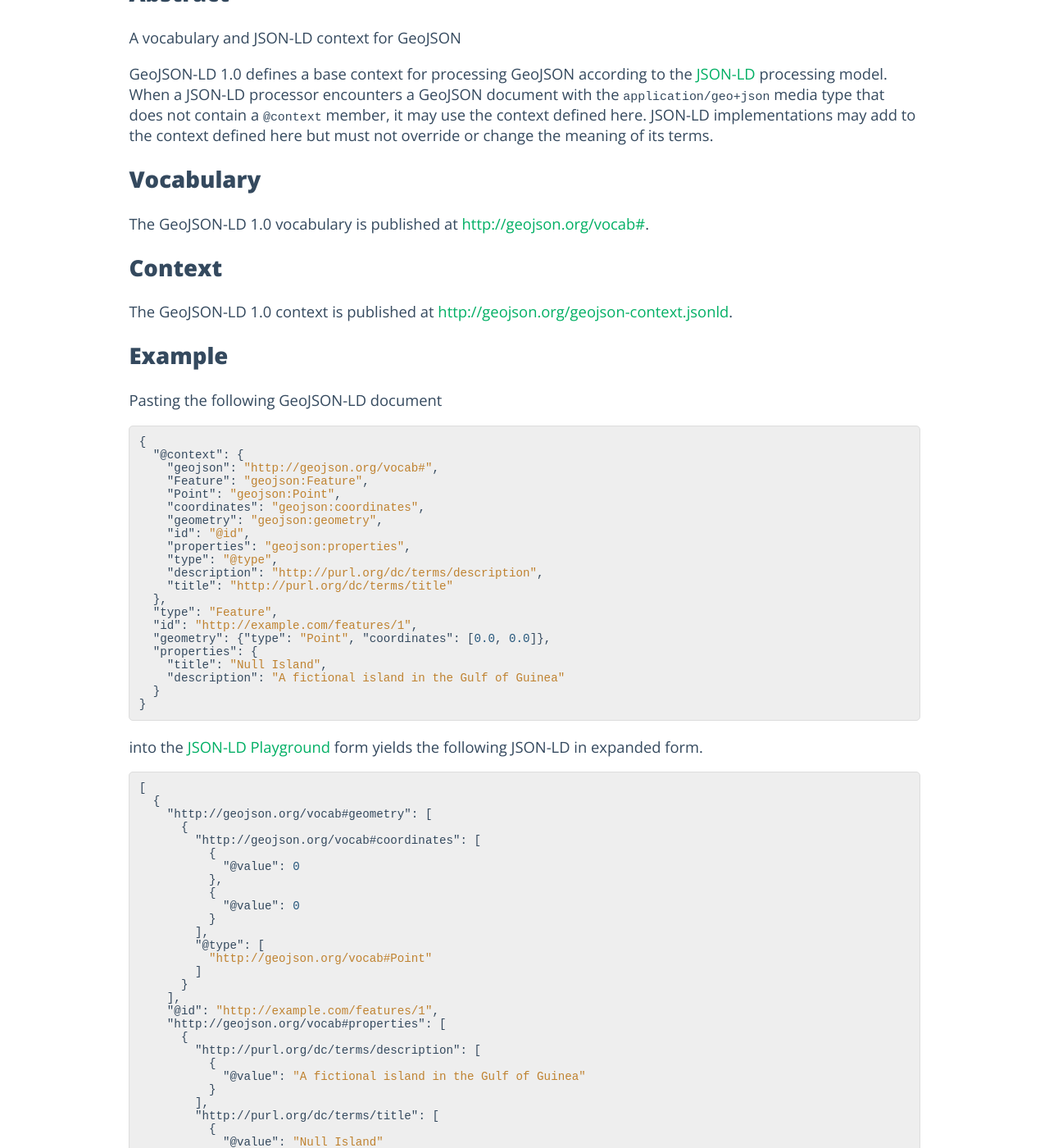
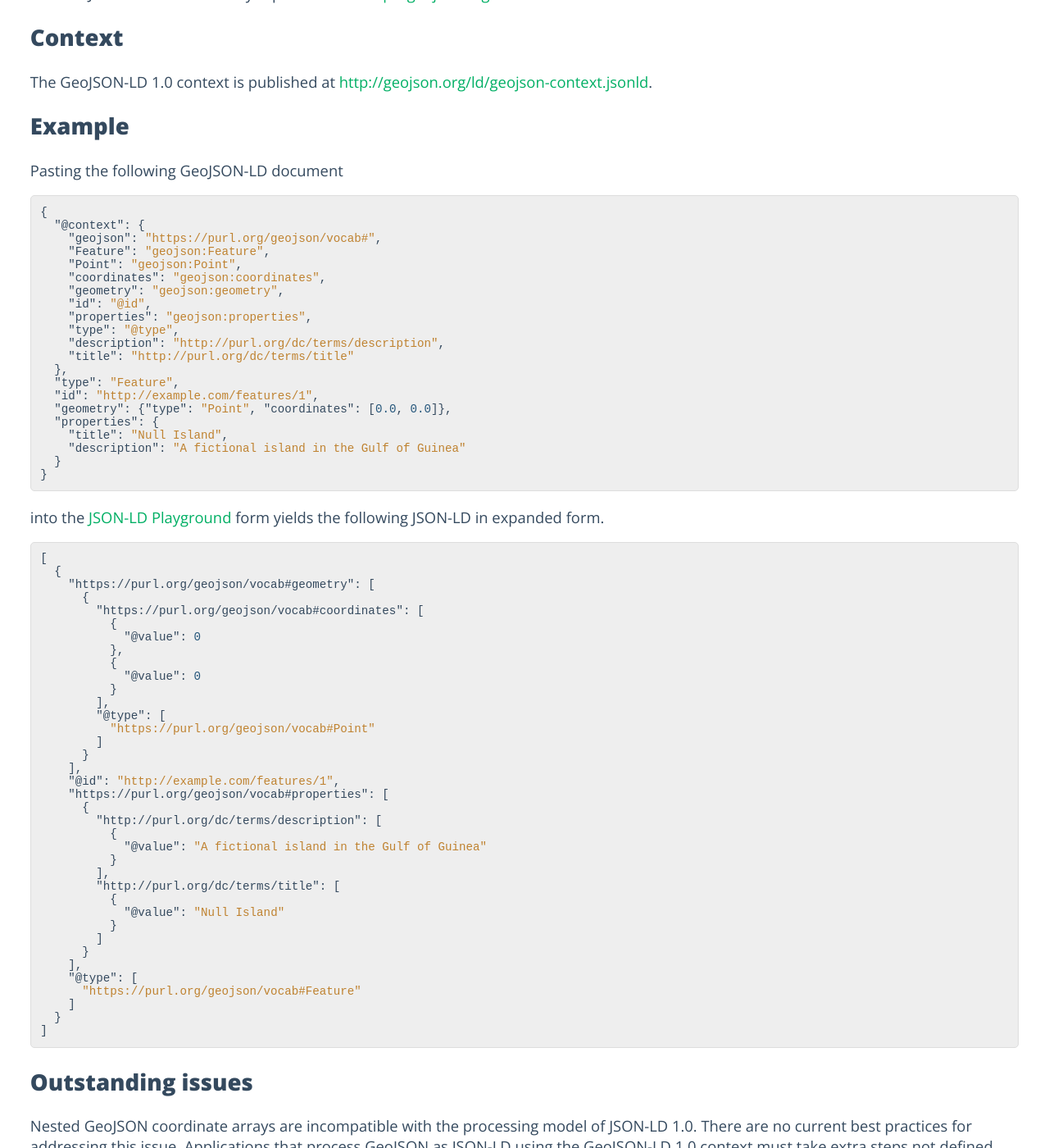
Before and after one commit to geojson/geojson.github.io, a Jekyll site: the page built from ld/index.md, in a window 1280 px wide and 1400 px high, scrolled down 348 px. Shown: the whole window at 82% size. Built offline with Jekyll 4.4.1, drawn with Linux system fonts in a browser that asks for light colours; our own code applies the rules of GitHub Pages for plain Markdown files; Markdown is read by kramdown in place of the engine named in the settings; part of the change alters nothing that is shown; some of the changed text lies outside the part shown.

Commit message:
Move ld index

````diff
--- a/geojson-ld.md
+++ b/ld/index.md
@@ -1,20 +1,7 @@
----
-layout: home
-title: GeoJSON-LD
----
+geojson-ld
+==========
 
-# GeoJSON-LD 1.0
-
-<dl>
-  <dt>Date</dt>
-  <dd>2016-10-14</dd>
-  <dt>Editor</dt>
-  <dd>Sean Gillies, Mapbox</dd>
-  <dt>Repository</dt>
-  <dd>https://github.com/geojson/geojson-ld</dd>
-</dl>
-
-## Abstract
+This document is also published at http://geojson.org/geojson-ld.
 
 A vocabulary and JSON-LD context for GeoJSON
 
@@ -28,12 +15,12 @@ context defined here but must not override or change the meaning of its terms.
 ## Vocabulary
 
 The GeoJSON-LD 1.0 vocabulary is published at
-[http://geojson.org/vocab#](http://geojson.org/vocab#).
+[http://geojson.org/ld/vocab#](http://geojson.org/ld/vocab#).
 
 ## Context
 
 The GeoJSON-LD 1.0 context is published at
-[http://geojson.org/geojson-context.jsonld](http://geojson.org/geojson-context.jsonld).
+[http://geojson.org/ld/geojson-context.jsonld](http://geojson.org/ld/geojson-context.jsonld).
 
 ## Example
 
@@ -42,7 +29,7 @@ Pasting the following GeoJSON-LD document
 ```json
 {
   "@context": {
-    "geojson": "http://geojson.org/vocab#",
+    "geojson": "https://purl.org/geojson/vocab#",
     "Feature": "geojson:Feature",
     "Point": "geojson:Point",
     "coordinates": "geojson:coordinates",
@@ -69,9 +56,9 @@ the following JSON-LD in expanded form.
 ```json
 [
   {
-    "http://geojson.org/vocab#geometry": [
+    "https://purl.org/geojson/vocab#geometry": [
       {
-        "http://geojson.org/vocab#coordinates": [
+        "https://purl.org/geojson/vocab#coordinates": [
           {
             "@value": 0
           },
@@ -80,12 +67,12 @@ the following JSON-LD in expanded form.
           }
         ],
         "@type": [
-          "http://geojson.org/vocab#Point"
+          "https://purl.org/geojson/vocab#Point"
         ]
       }
     ],
     "@id": "http://example.com/features/1",
-    "http://geojson.org/vocab#properties": [
+    "https://purl.org/geojson/vocab#properties": [
       {
         "http://purl.org/dc/terms/description": [
           {
@@ -100,7 +87,7 @@ the following JSON-LD in expanded form.
       }
     ],
     "@type": [
-      "http://geojson.org/vocab#Feature"
+      "https://purl.org/geojson/vocab#Feature"
     ]
   }
 ]
````
